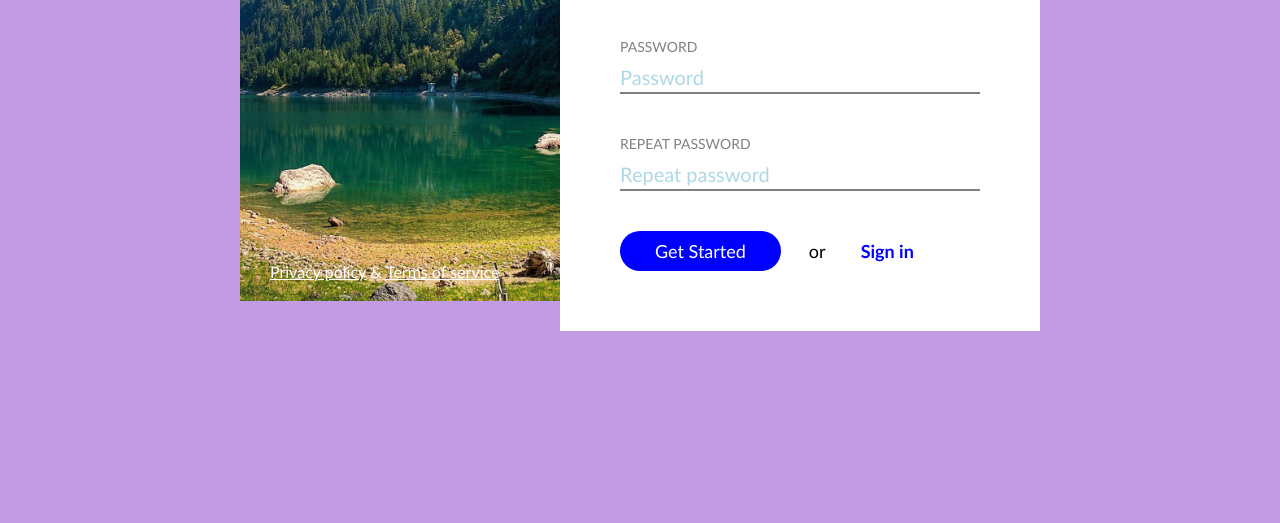
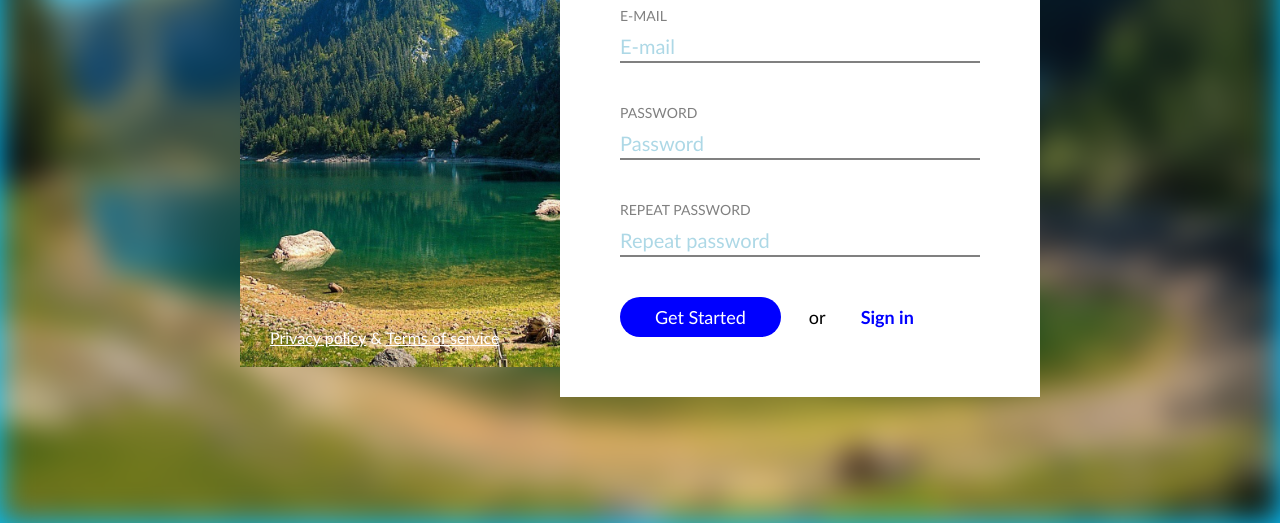
Before and after one commit to onablo/1-sign1-up, a plain HTML site: page index.html in a window 1280 px wide. Shown: the part 277-800 px from the top of the page. Drawn offline with Linux system fonts and the light colour scheme.

Commit message:
Background blur

```diff
--- a/css/main.css
+++ b/css/main.css
@@ -8,22 +8,37 @@ body * {
 }
 
 body {
-    background-color:rgb(194, 155, 229);
+    background-color: deepskyblue;
+    position: relative;
+    height: 100vh;
+}
+
+.background {
+    display: inline-block;
+    width: 100%;
+    height: 100%;
+    background-color: darkblue;
+    background-image: url(../img/lake.jpg);
+    background-repeat: no-repeat;
+    background-position: center;
+    background-size: cover;
+    filter: blur(15px);
 }
 
 .container {
     display: inline-block;
     width: 800px;
-    margin-top: 60px;
-    margin-left: calc((100% - 800px) / 2);
-    position: relative;
+    position: absolute;
+    top: 50%;
+    left: 50%;
+    transform: translate(-50%, -50%);
 }
 
 .left-column {
     display: inline-block;
     width: 40%;
     padding: 20px;
-    background-color: chartreuse;
+    background-color:dodgerblue;
     background-image: url(../img/lake.jpg);
     background-repeat: no-repeat;
     background-position: center;
--- a/index.html
+++ b/index.html
@@ -11,7 +11,7 @@
     <div class="background"></div>
     <main class="container">
         <div class="left-column">
-            <h1 class="main-title">Sign Up</h1>
+            <h1 class="main-title">Sign up</h1>
             <div class="links">
                 <a href="#">Privacy policy</a>
                 <span>&</span>
```
